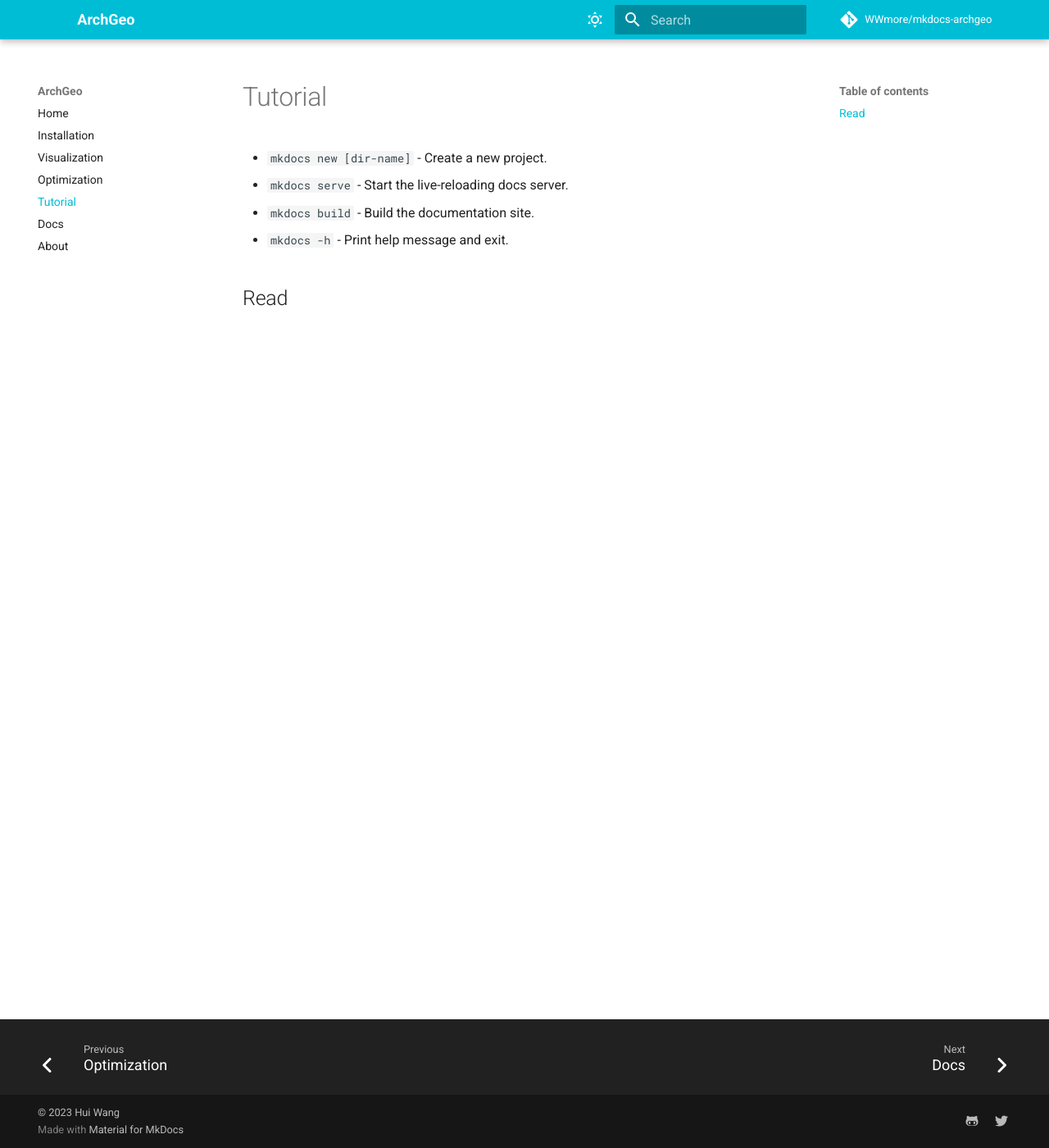
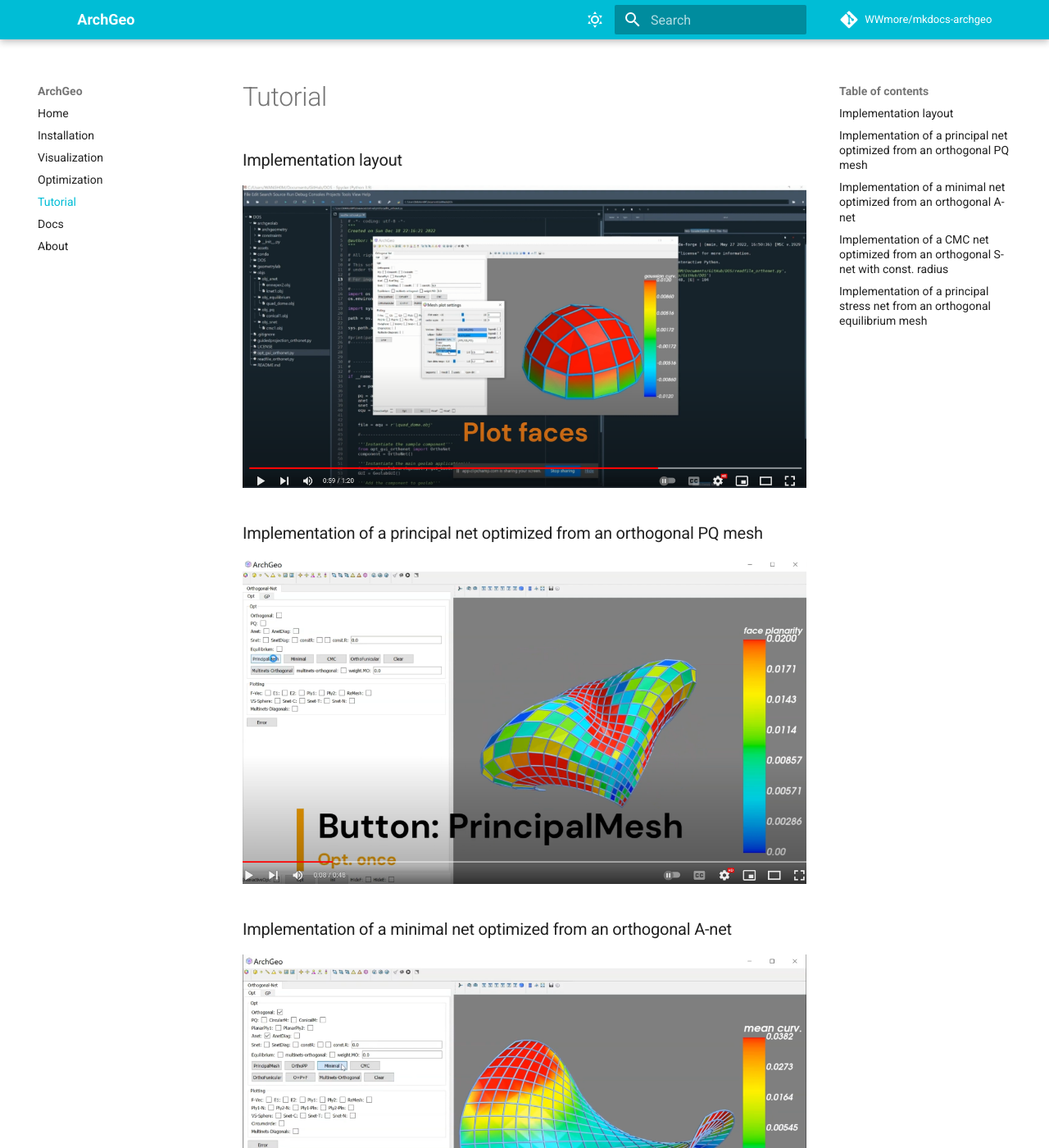
Before and after one commit to WWmore/mkdocs-archgeo, an MkDocs documentation site: the page built from docs/5.tutorial.md, in a window 1280 px wide and 1400 px high. Shown: the whole window at 82% size. Built offline with MkDocs 1.6.1 and Material for MkDocs 9.7.7, drawn with Linux system fonts in a browser that asks for light colours; comment, search, counter and statistics services are not loaded; some of the changed text lies outside the part shown.

Commit message:
add text

```diff
--- a/docs/5.tutorial.md
+++ b/docs/5.tutorial.md
@@ -1,13 +1,20 @@
 # Tutorial
 
-* `mkdocs new [dir-name]` - Create a new project.
-* `mkdocs serve` - Start the live-reloading docs server.
-* `mkdocs build` - Build the documentation site.
-* `mkdocs -h` - Print help message and exit.
+### Implementation layout
+[![layout](assets/layout.png)](https://www.youtube.com/embed/1l6DCW9BmYM)
 
 
+### Implementation of a principal net optimized from an orthogonal PQ mesh
+[![PQ](assets/pq.png)](https://www.youtube.com/embed/m-CFC0XZ488)
 
 
+### Implementation of a minimal net optimized from an orthogonal A-net
+[![Anet](assets/anet.png)](https://www.youtube.com/embed/KQbJ2e_Ow7M)
 
 
-## Read
+### Implementation of a CMC net optimized from an orthogonal S-net with const. radius
+[![CMC](assets/cmc.png)](https://www.youtube.com/embed/vgb9A6uAidw)
+
+
+### Implementation of a principal stress net from an orthogonal equilibrium mesh
+[![Funicular](assets/funicular.png)](https://www.youtube.com/embed/sOzjRHIrR-s)
```
Also changed, not shown: docs/2.installation.md (+9 -0 lines), docs/6.docs.md (+8 -0 lines), docs/7.about.md (+1 -1 lines), docs/1.home.md (line endings or trailing spaces), docs/assets/anet.png (added), docs/assets/cmc.png (added), docs/assets/files.png (added), docs/assets/frame.png (added), docs/assets/funicular.png (added), docs/assets/layout.png (added), docs/assets/pq.png (added).
